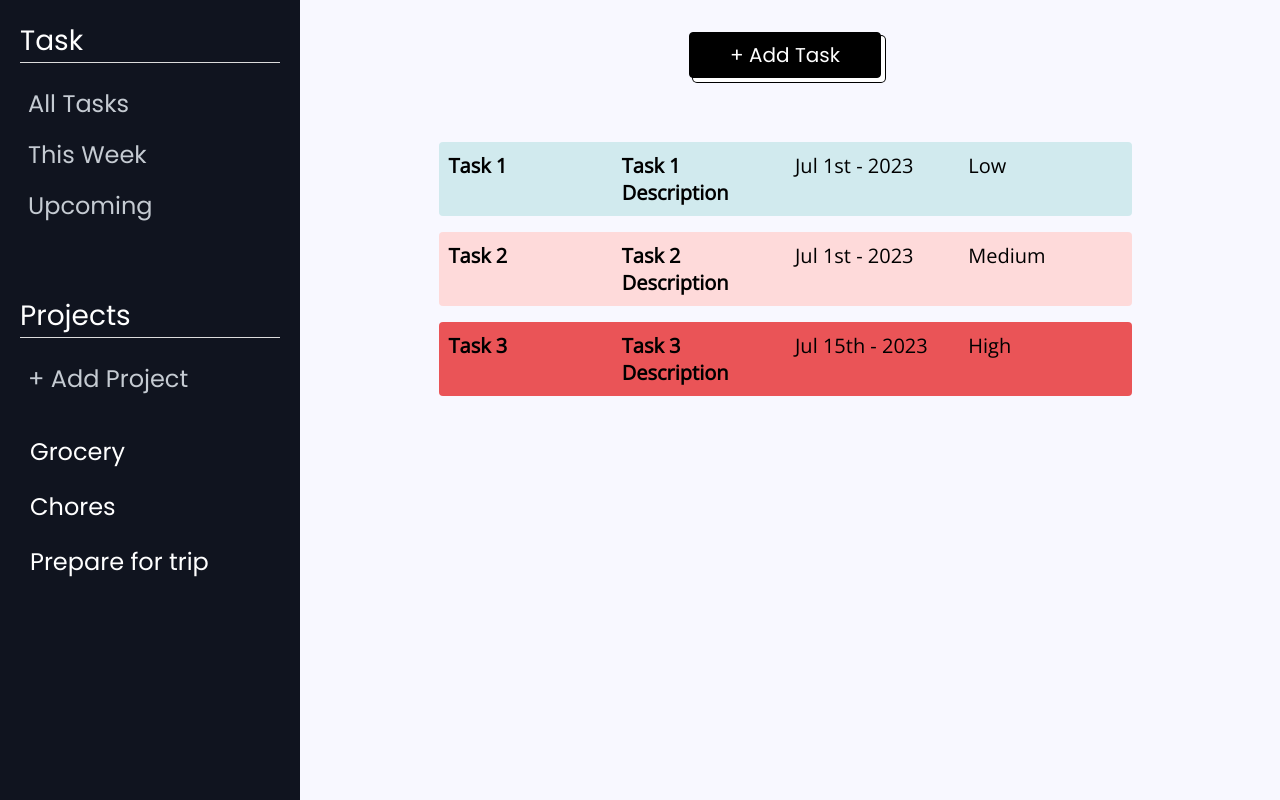
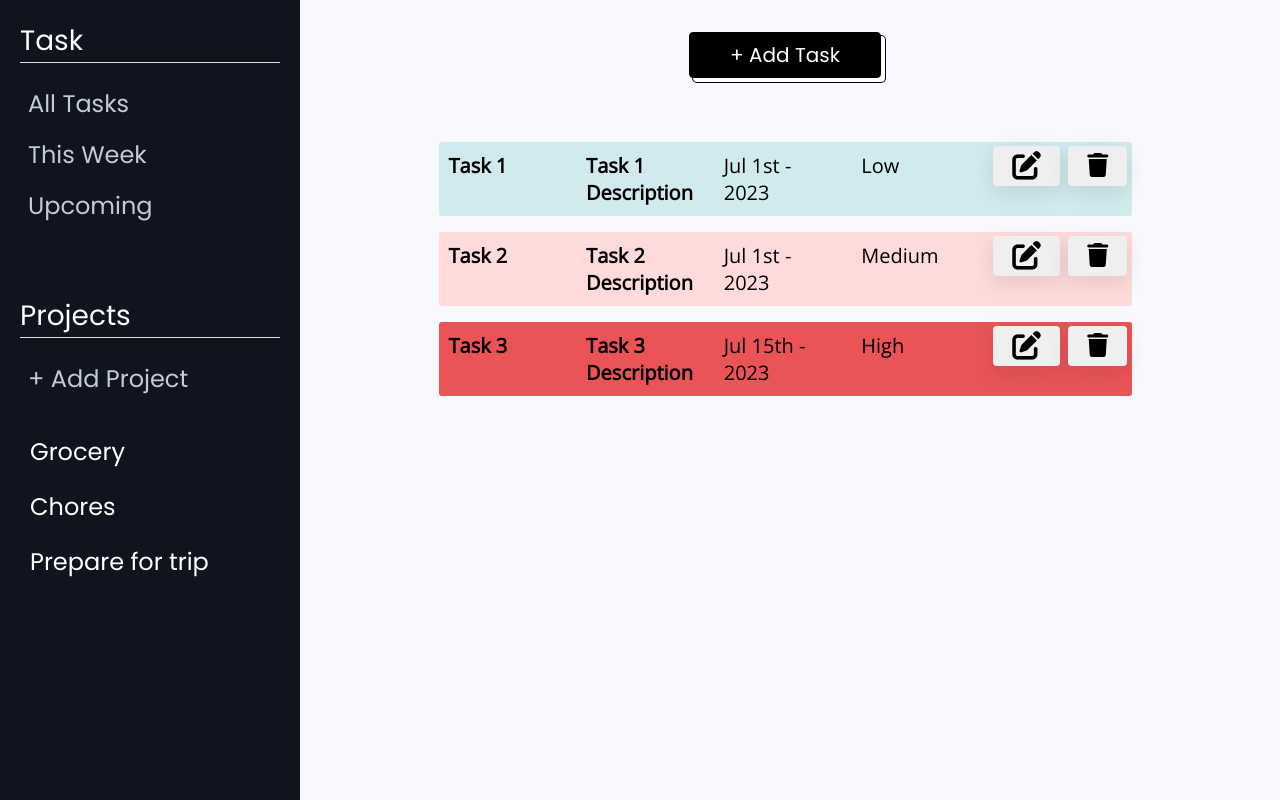
Before and after one commit to h4m24-a/todo-list, a website built with webpack: page dist/index.html in a window 1280 px wide. Built offline with nearby package versions, Linux system fonts and the light colour scheme; files that its build step writes are made by us from their sources.

Commit message:
added edit and remove icons

```diff
--- a/src/dom.js
+++ b/src/dom.js
@@ -1,4 +1,6 @@
 import { format } from "date-fns";
+
+
 const createUI = () => {
   const content = document.querySelector("#content");
   const navDiv = document.createElement("div");
@@ -298,9 +300,12 @@ function addItemsToTask() {
   myTask.push(newTask);
 }
 
+
 const taskItemsDiv = document.createElement("div");
 taskItemsDiv.classList.add("task-items");
 taskDiv.appendChild(taskItemsDiv);
+
+
 
 // Render Tasks
 function renderTasks() {
@@ -335,6 +340,8 @@ function renderTasks() {
       <h2>${task.description}</h2>
       <p>${formattedDate}</p>
       <p>${task.priority}</p>
+      <button class="edit-button"><i class="fa-solid fa-pen-to-square fa-xl" style="color: #000000;"></i></button>
+      <button class="remove-button"><i class="fa-solid fa-trash fa-lg" style="color: #000000;"></i></button>
     `;
 
     taskItemsDiv.appendChild(taskItemDiv);
@@ -350,6 +357,8 @@ taskForm.addEventListener("submit", function (event) {
   clearTaskForm();
 });
 
+
+
 // Clears form after Task is submitted
 function clearTaskForm() {
   document.querySelector('input[name="taskTitle"]').value = "";
@@ -358,6 +367,9 @@ function clearTaskForm() {
   document.querySelector('select[name="taskPriority"]').value = "Low";
   taskForm.style.display = "none";
 }
+
+
+// Remove Button
 
 
 
--- a/src/index.js
+++ b/src/index.js
@@ -1,5 +1,4 @@
 import './style.css';
-import { format } from 'date-fns';
 
 import createTasks from './tasks';
 import createUI from './dom';
--- a/src/style.css
+++ b/src/style.css
@@ -280,7 +280,7 @@ button[type="submit"]:hover {
   display: flex;
   background-color: #fedada;
   justify-content: space-around;
-  border-radius: 4px;
+  border-radius: 3px;
   width: 70%;
   margin: 1rem auto;
 }
@@ -290,6 +290,8 @@ button[type="submit"]:hover {
   font-family: "Open Sans", Helvetica, sans-serif;
   padding: 10px;
   width: 70%;
+  height: 100%;
+  text-align: left;
 }
 
 
@@ -311,3 +313,43 @@ button[type="submit"]:hover {
       color: #fff;
   }
 } */
+
+
+
+
+
+
+.edit-button, .remove-button {
+  align-items: center;
+  display: flex;
+  justify-content: center;
+  border-radius: 4px;
+  box-shadow: transparent 0 0 0 3px,rgba(18, 18, 18, .1) 0 6px 20px;
+  box-sizing: border-box;
+  color: #121212;
+  cursor: pointer;
+  display: inline-flex;
+  flex: 1 1 auto;
+  font-family: "Open Sans",sans-serif;
+  font-size: 1.2rem;
+  height: 40px;
+  outline: none;
+  margin: 4px;
+  padding: 1rem 1.2rem;
+  text-align: center;
+  text-decoration: none;
+  transition: box-shadow .2s,-webkit-box-shadow .2s;
+  white-space: nowrap;
+  border: 0;
+  user-select: none;
+  -webkit-user-select: none;
+  touch-action: manipulation;
+}
+
+.edit-button:hover {
+  box-shadow: #121212 0 0 0 3px, transparent 0 0 0 0;
+}
+
+.remove-button:hover {
+  box-shadow: #121212 0 0 0 3px, transparent 0 0 0 0;
+}
```
Also changed, not shown: dist/main.js.
